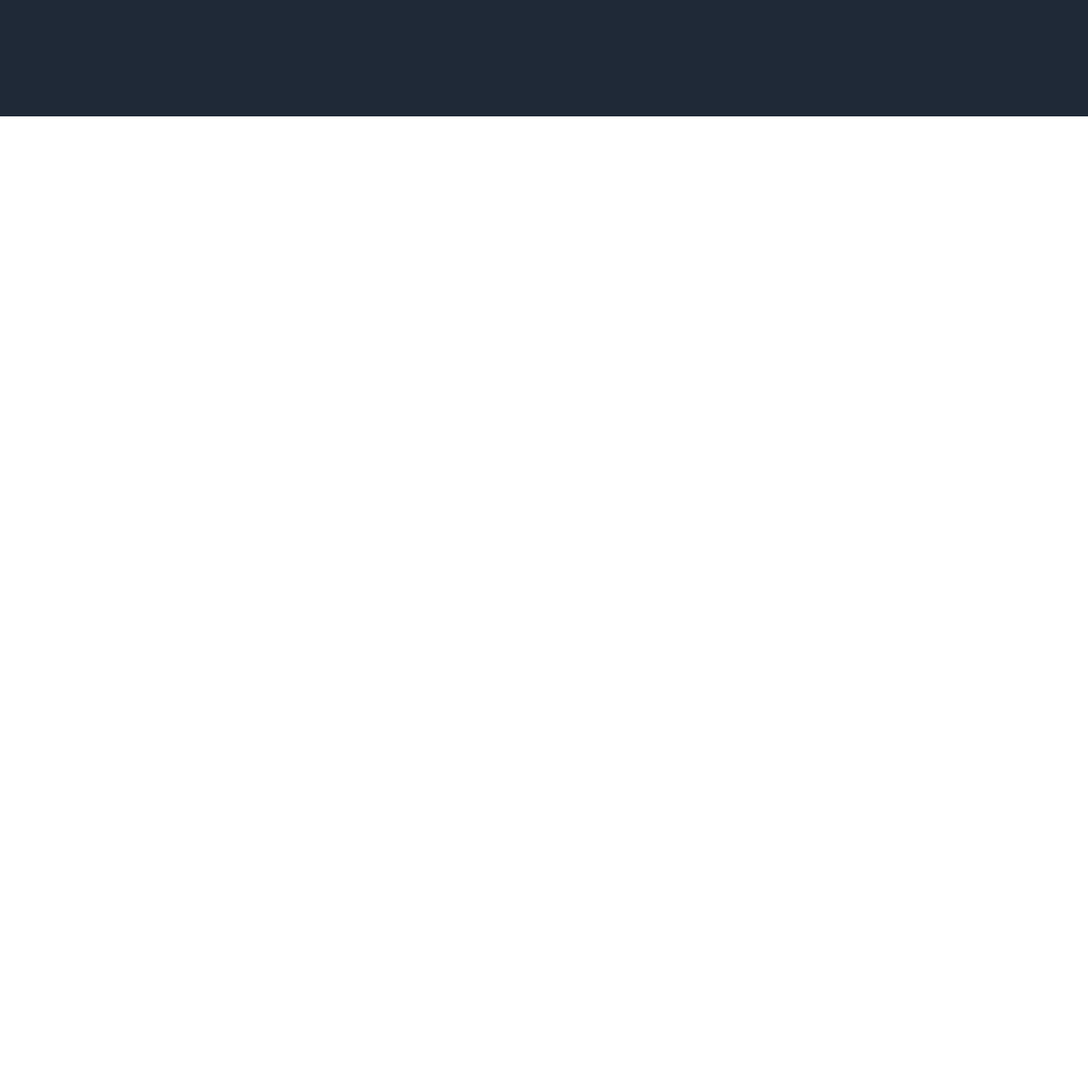
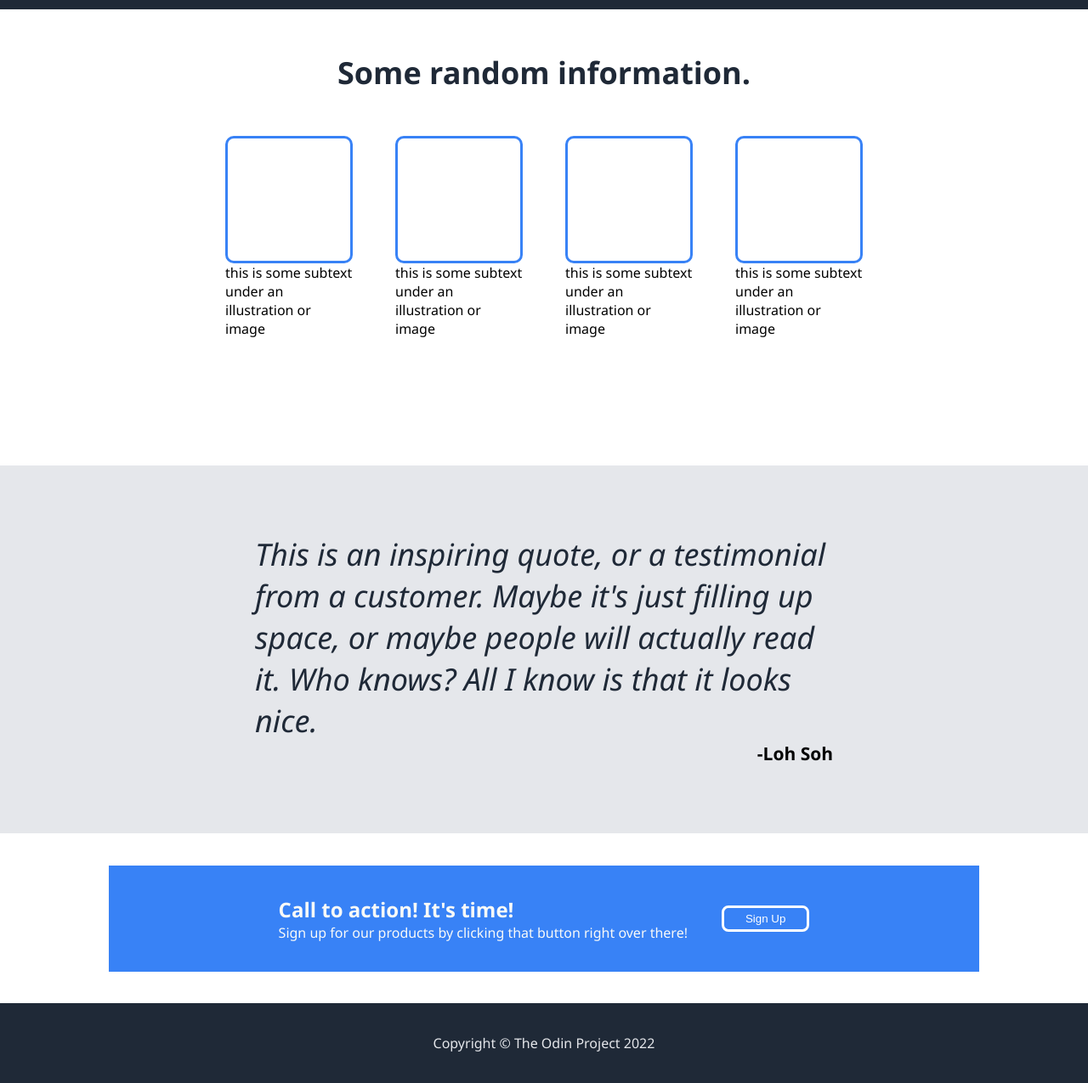
Before and after one commit to tangway/odin-project-landing-page, a plain HTML site: page index.html in a window 1280 px wide. Shown: the part 545-1820 px from the top of the page at 85% size. Before the commit the page ends 800 px from the top, so only its background shows below. Drawn offline with Linux system fonts and the light colour scheme.

Commit message:
Finish non-responsive version

```diff
--- a/index.html
+++ b/index.html
@@ -18,6 +18,7 @@
         </div>
     </div>
 
+    <main>
         <div class="hero">
             <div class="hero-left">
                 <div class="hero-title">
@@ -26,13 +27,63 @@
                 <div class="hero-text">
                     This website has some subtext that goes under the main title. It's a smaller font and the color is lower contrast.
                 </div>
-            <div class="buttons">
+                <div class="button1">
                     <button>Sign Up</button>
                 </div>
             </div>
             <img src="./Fluffy-Clouds-Zoom-Background.jpg" alt="hero placeholder image">
         </div>
 
+        <div class="second-section">
+            <div class="second-section title">Some random information.</div>
+
+            <div class="container">
+                <div class="info">
+                    <div class="second-section cards"></div>
+                    <div class="text">this is some subtext under an illustration or image</div>
+                </div>
+                <div class="info">
+                    <div class="second-section cards"></div>
+                    <div class="text">this is some subtext under an illustration or image</div>
+                </div>
+                <div class="info">
+                    <div class="second-section cards"></div>
+                    <div class="text">this is some subtext under an illustration or image</div>
+                </div>
+                <div class="info">
+                    <div class="second-section cards"></div>
+                    <div class="text">this is some subtext under an illustration or image</div>
+                </div>
+            </div>
+        </div>
+
+        <div class="quote">
+            <p class="utterance">This is an inspiring quote, or a testimonial from a customer. Maybe it's just filling up space, or maybe people will actually read it. Who knows? All I know is that it looks nice.</p>
+            <p class="author">-Loh Soh</p>
+        </div>
+
+        <div class="call-action">
+            <div class="action-card">
+                <div class="action-card left">
+                    <div class="action-card title">
+                    Call to action! It's time!
+                    </div>
+                    <div class="action-card words">
+                        Sign up for our products by clicking that button right over there!
+                    </div>
+                </div>
+                <div class="button2">
+                    <button>Sign Up</button>
+                </div>
+            </div>
+        </div>
+    </main>
+
+
+    <footer>
+        <p>Copyright © The Odin Project 2022</p>
+    </footer>
+
 
 </body>
 </html>
--- a/style.css
+++ b/style.css
@@ -1,16 +1,28 @@
+*,
+*::before,
+*::after {
+  box-sizing: border-box;
+}
+
+
 body {
   display: flex;
   flex-direction: column;
-  /* font-family:'Segoe UI', Tahoma, Geneva, Verdana, sans-serif; */
-  font-family: roboto;
+  font-family:'Segoe UI', Tahoma, Geneva, Verdana, sans-serif;
+  /* font-family: roboto; */
   margin: 0;
+  min-height: 100vh;
+}
+
+main {
+  flex: 1;
 }
 
 .header,
 .hero {
   background-color: #1f2937;
   color: white;
-  padding: 40px 350px;
+  padding: 40px 200px;
 }
 
 .header {
@@ -76,3 +88,129 @@ img {
   /* height: auto; */
   width: 400px;
 }
+
+.second-section {
+  display: flex;
+  flex-direction: column;
+  /* padding-bottom: 50px; */
+}
+
+.second-section.title {
+  font-size: 36px;
+  font-weight: bolder;
+  color: #1f2937;
+  text-align: center;
+  padding: 50px 200px;
+}
+
+.container {
+  display: flex;
+  justify-content: center;
+  gap: 50px;
+  padding-bottom: 150px;
+}
+
+.info {
+  display: flex;
+  flex-direction: column;
+  /* justify-content: center; */
+  align-items: center;
+  max-width: 150px;
+  /* gap: 118px; */
+}
+
+.second-section.cards {
+  /* display:flex;  */
+  /* flex-direction: row; */
+  height: 150px;
+  width: 150px;
+  border: #3882f6 solid;
+  border-radius: 10px;
+  color: white;
+}
+
+.quote {
+  background-color: #e5e7eb;
+  display: flex;
+  flex-direction: column;
+  /* justify-content: center; */
+  /* align-items: center; */
+  padding: 80px 300px;
+}
+
+p.utterance {
+  font-size: 36px;
+  font-style: italic;
+  color: #1f2937;
+  margin: 0;
+}
+
+p.author {
+  text-align: right;
+  margin:0;
+  font-weight: bolder;
+  font-size: 21px;
+}
+
+.call-action {
+  background-color: white;
+  height: 200px;
+  display: flex;
+  justify-content: center;
+  align-items: center;
+  padding: 50px 100px;
+}
+
+.action-card {
+  background-color: #3882f6;
+  color: #f9faf8;
+  /* height: 75px; */
+  /* width: auto; */
+  min-width:
+  border-radius: 10px;
+  display: flex;
+  justify-content:space-between;
+  padding: 35px 200px;
+  /* flex: 1; */
+  /* gap: 20px; */
+  /* border: 5px solid yellow; */
+}
+
+.action-card.left {
+  display:flex;
+  flex-direction: column;
+  padding: 0px;
+}
+
+.action-card.title {
+  font-size: 24px;
+  font-weight: bold;
+  padding: 0px;
+}
+
+.action-card.words {
+  padding: 0px;
+  /* align-items: flex-end; */
+  /* vertical-align: bottom; */
+}
+
+
+.button2 {
+  /* display: flex; */
+  /* align-items: center; */
+  text-align: center;
+  border: white solid;
+  border-radius: 8px;
+  height: fit-content;
+  align-self: center;
+  margin-left: 40px;
+  /* flex: 1; */
+  /* border: 5px solid yellow; */
+}
+
+footer {
+  background-color: #1f2937;
+  color: #e5e7eb;
+  text-align: center;
+  padding: 20px;
+}
```
Lines whose indentation alone changed are shown as unchanged.
